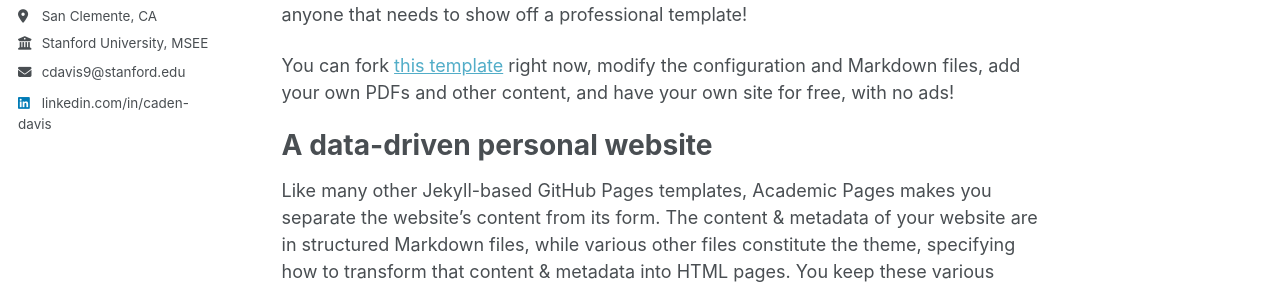
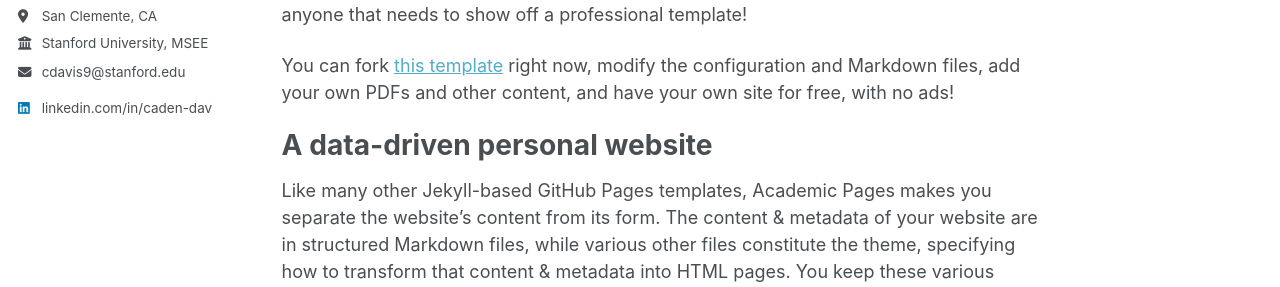
Before and after one commit to caden-davis/caden-davis.github.io, a Jekyll site: the page built from _pages/about.md, in a window 1280 px wide. Shown: the part 329-616 px from the top of the page. Built offline with Jekyll 4.4.1, drawn with Linux system fonts in a browser that asks for light colours; a script that is not in the unit is left out.

Commit message:
Try to fix link wrap

```diff
--- a/_sass/layout/_sidebar.scss
+++ b/_sass/layout/_sidebar.scss
@@ -244,10 +244,10 @@
   }
 
   li {
-    // white-space: nowrap;
-    white-space: normal; // allow text to wrap
-    word-wrap: break-word; // wrap long words
-    overflow-wrap: break-word;
+    white-space: nowrap;
+    overflow: hidden;
+    text-overflow: ellipsis;
+    max-width: 100%;
   }
 
   a {
@@ -259,8 +259,6 @@
     color: inherit;
     font-size: $type-size-5;
     text-decoration: none;
-    word-wrap: break-word;       // ensures wrapping inside the link
-    overflow-wrap: break-word;   // modern equivalent
 
     &:hover {
       text-decoration: underline;
```
